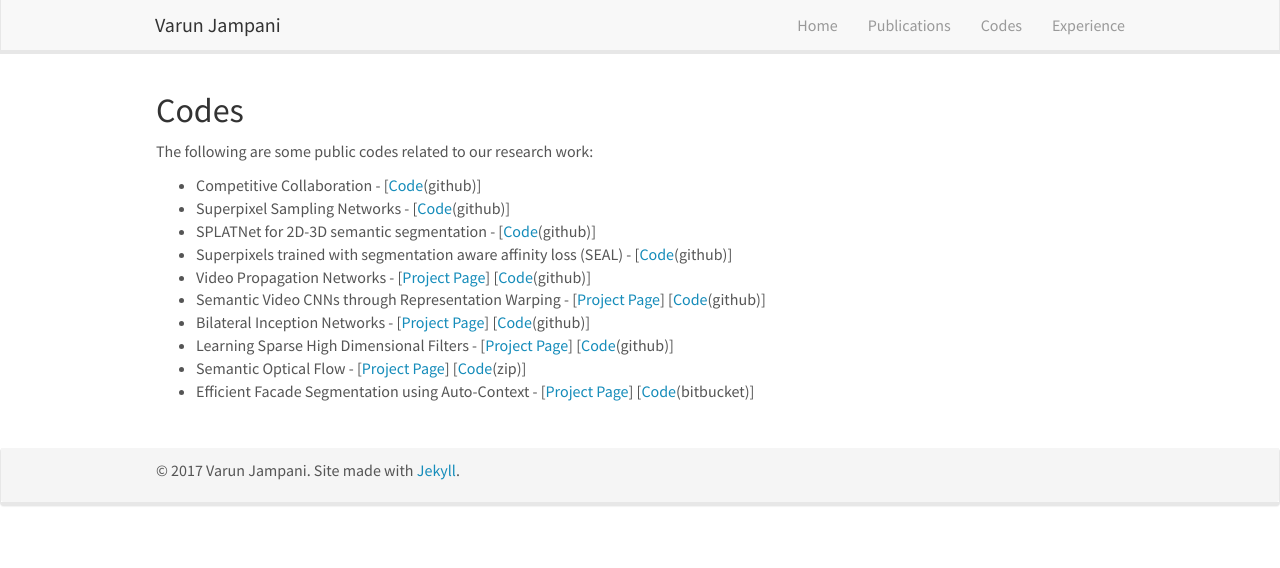
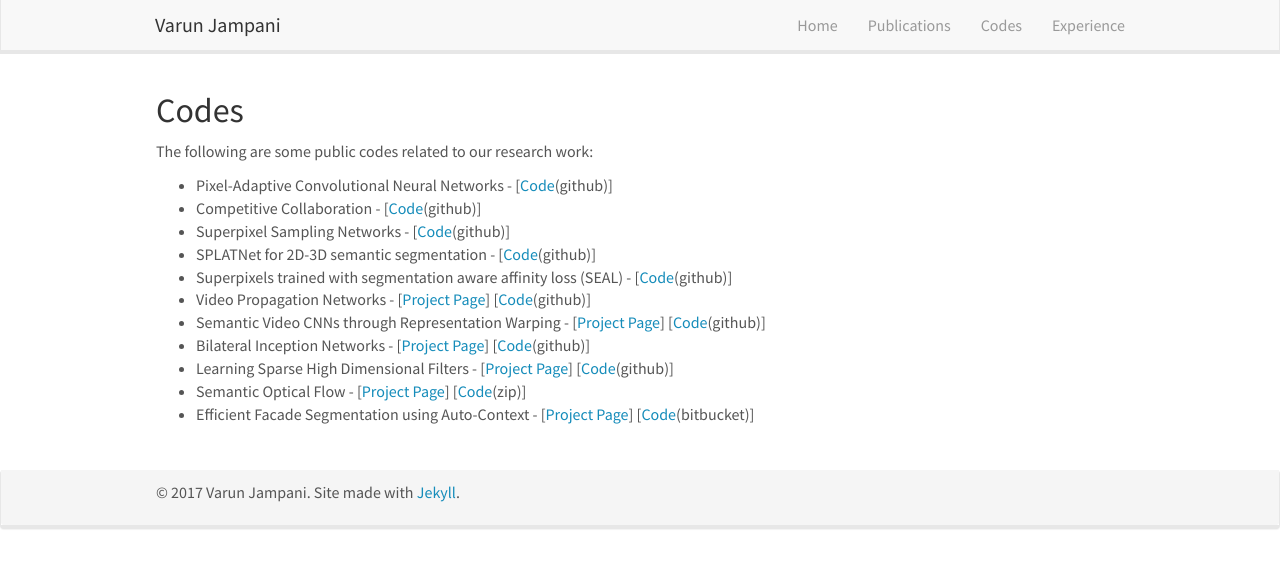
Before and after one commit to varunjampani/varunjampani.github.io, a Jekyll site: the page built from _pages/codes.md, in a window 1280 px wide. Shown: the top 568 px of the page. Built offline with Jekyll 4.4.1, drawn with Linux system fonts in a browser that asks for light colours; nearby versions of some CDN libraries.

Commit message:
code or PACnet

```diff
--- a/_data/news.yml
+++ b/_data/news.yml
@@ -1,3 +1,6 @@
+- date: May, 2019
+  headline: <a href="https://github.com/NVlabs/pacnet"> Code </a> for 'Pixel-Adaptive Convolutions' is released.
+
 - date: May, 2019
   headline: A paper on 'differentiable feature rendering (DIFFER) for 3D reconstruction' is accepted (oral) at <a href="https://sites.google.com/view/3d-widget/program"> 3D-WiDGET </a> workshop at CVPR'19.
 
--- a/_pages/codes.md
+++ b/_pages/codes.md
@@ -11,6 +11,7 @@ permalink: /codes
 <p>The following are some public codes related to our research work:</p>
 
 <ul>
+        <li>Pixel-Adaptive Convolutional Neural Networks - [<a href="https://github.com/NVlabs/pacnet">Code</a>(github)] </li>
 	<li>Competitive Collaboration - [<a href="https://github.com/anuragranj/cc">Code</a>(github)]</li>
 	<li>Superpixel Sampling Networks - [<a href="https://github.com/NVlabs/ssn_superpixels">Code</a>(github)]</li>
 	<li>SPLATNet for 2D-3D semantic segmentation - [<a href="https://github.com/NVlabs/splatnet">Code</a>(github)]</li>
```
